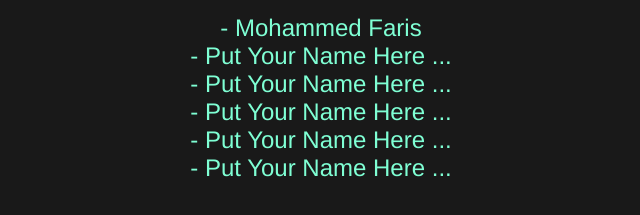
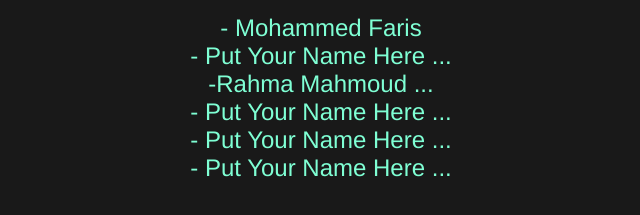
Before and after one commit to egytester/alx50, a plain HTML site: page index.html in a window 1280 px wide. Shown: the part 339-554 px from the top of the page, 319-959 px from the left. Drawn offline with Linux system fonts and the light colour scheme.

Commit message:
add my name Rahma

```diff
--- a/index.html
+++ b/index.html
@@ -22,7 +22,7 @@
         <ul>
            <li>- Mohammed Faris</li>
            <li>- Put Your Name Here ...</li>
-           <li>- Put Your Name Here ...</li>
+           <li>-Rahma Mahmoud  ...</li>
            <li>- Put Your Name Here ...</li>
            <li>- Put Your Name Here ...</li>
            <li>- Put Your Name Here ...</li>
```
